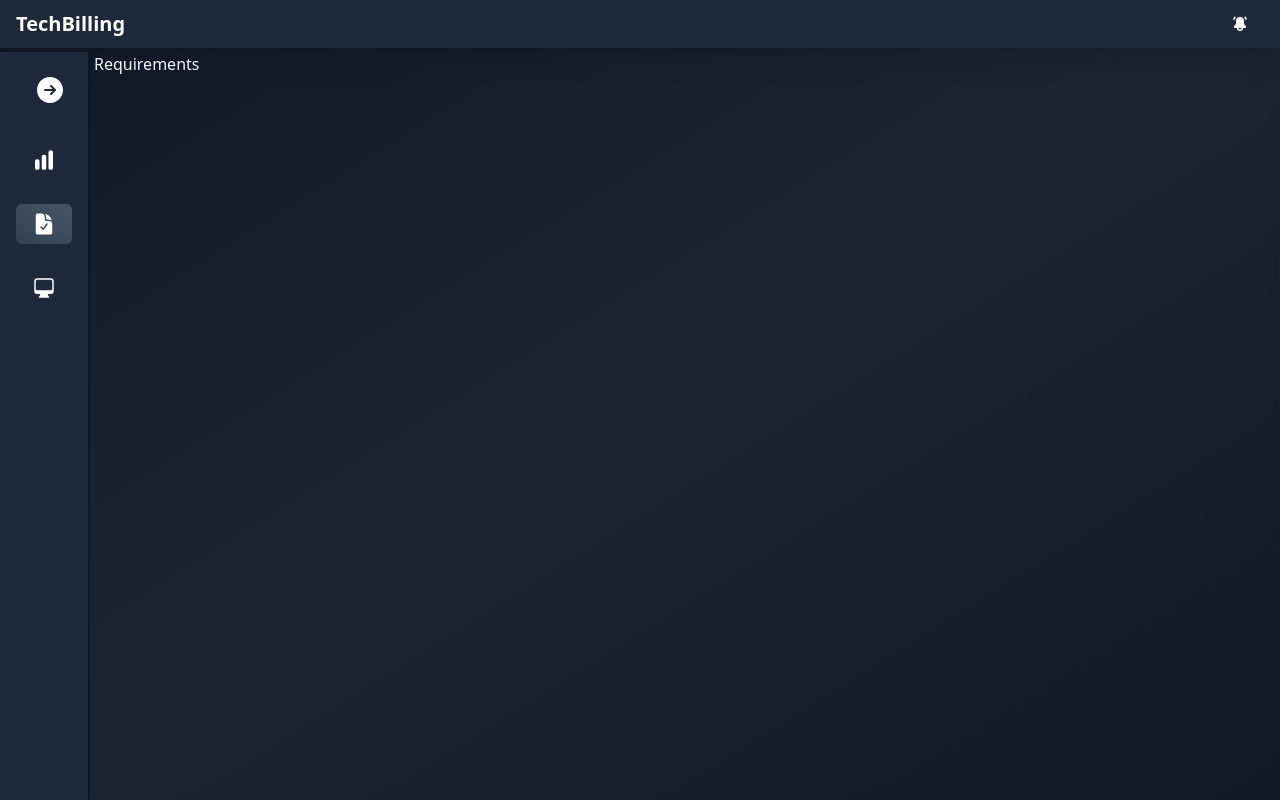
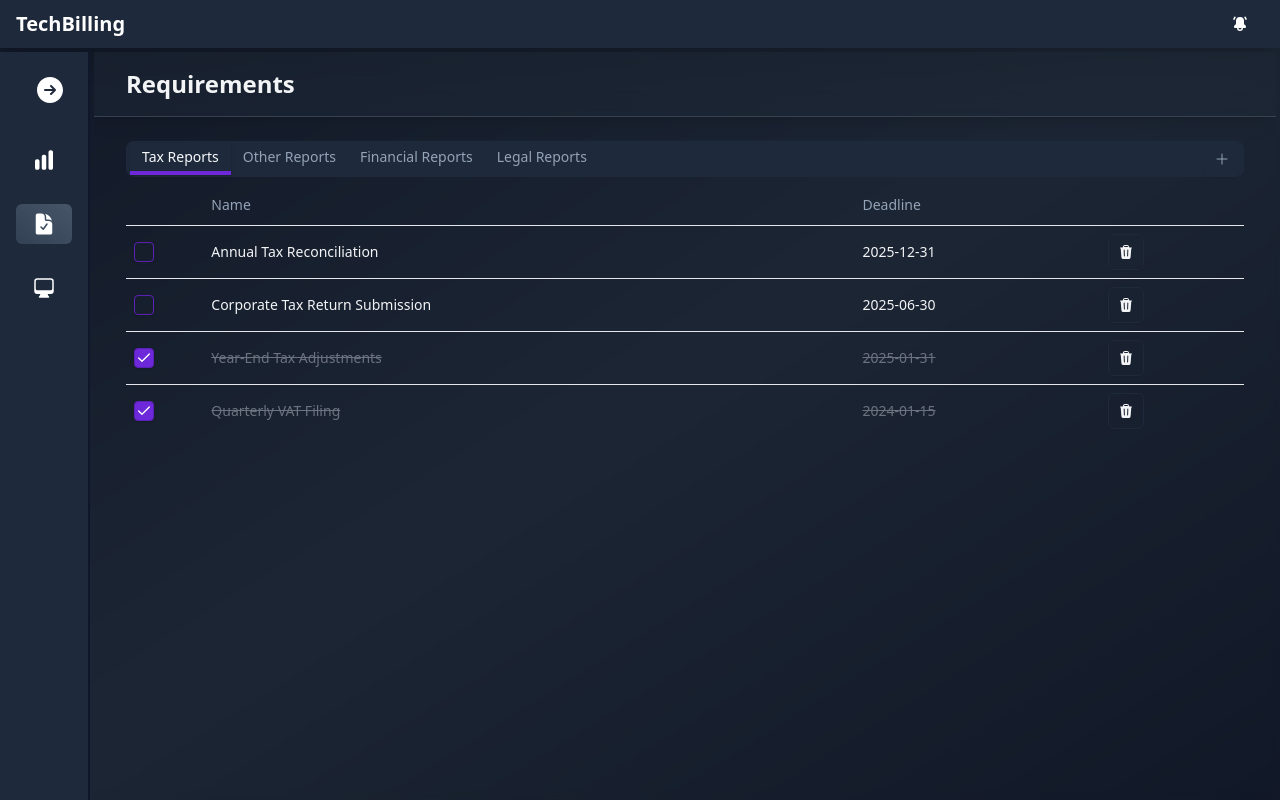
Before and after one commit to RitaLanca/app-billing, a React (Vite) app: page /requirements in a window 1280 px wide. Built offline with nearby package versions, Linux system fonts and the light colour scheme; data requests are answered from the project's data file.

Commit message:
Add requirements checklist feature to the requirements page

```diff
--- /dev/null
+++ b/src/containers/CreateRequirementsDialog.tsx
@@ -0,0 +1,102 @@
+import { FormProvider, useForm } from 'react-hook-form';
+import { Button } from "@/components/ui/button";
+import { PlusIcon } from "@heroicons/react/24/solid";
+import { zodResolver } from '@hookform/resolvers/zod';
+import { requirementsFormSchema } from '@/schemas/requirements';
+import { z } from 'zod';
+import CreateDialog from '@/components/dialogs/CreateDialog';
+import { CreateRequirementDialogProps, requirementProps } from '@/types/requirements';
+import { useEffect } from 'react';
+import { convertToYYYYMMDD } from '@/helpers/dates';
+import ErrorField from '@/components/forms/ErrorField';
+
+const CreateRequirementsDialog =({
+   categories,
+   onCancel,
+   onSubmit,
+} : CreateRequirementDialogProps<requirementProps>) => {
+
+    const openDialogButton = (
+        <Button variant="outline" size="icon" className="font-medium">
+            <PlusIcon className="size-4"/>
+        </Button>
+    );
+
+    const formMethods = useForm<z.infer<typeof requirementsFormSchema>>({
+        resolver: zodResolver(requirementsFormSchema),
+        defaultValues: {
+            name: '',
+            category: '',
+            deadline:convertToYYYYMMDD(new Date().toLocaleDateString()),
+        },
+        mode: 'onChange',
+    })
+
+
+    const { register, control, reset, formState, trigger} = formMethods;
+
+    useEffect(() => {
+        reset({
+            ...formState.defaultValues,
+            category: categories[0].tabName,
+        })
+        trigger();
+
+    // eslint-disable-next-line react-hooks/exhaustive-deps
+    }, [categories])
+
+  return (
+    <FormProvider {...formMethods} >
+      <CreateDialog
+            trigger={openDialogButton}
+            title='Create requirement'
+            onSubmit={onSubmit}
+            onCancel={onCancel}
+
+            >
+            <div className="flex flex-col gap-4 py-4">
+                <div className="flex flex-col sm:flex-row gap-4">
+                    <label className='min-w-20'>
+                        Name
+                    </label>
+                    <div className='w-full flex flex-col'>
+                        <input
+                            type='text' {...register("name")}
+                            className="block h-8 text-slate-500 text-xs border border-slate-200 rounded-md px-3 py-2  focus:outline-none focus:border-slate-400 hover:border-slate-300 shadow-sm focus:shadow"
+                        />
+                        <ErrorField msg={formMethods.formState?.errors?.name?.message}/>
+                    </div>
+                </div>
+                <div className="flex flex-col sm:flex-row gap-4">
+                    <label className='min-w-20'>
+                        Category
+                    </label>
+                    <div className='w-full flex flex-col'>
+                        <select
+                            {...register("category")}
+                            className="h-8 text-slate-500 text-xs border border-slate-200 rounded-md px-3 py-1 focus:outline-none focus:border-slate-400 hover:border-slate-300 shadow-sm focus:shadow"
+                            >
+                            {categories?.map(category => ( <option key={category.tabId} value={category.tabName}>{category.tabName}</option>))}
+                        </select>
+                        <ErrorField msg={formMethods.formState?.errors?.category?.message}/>
+                    </div>
+                </div>
+                <div className="flex flex-col sm:flex-row gap-4">
+                    <label className='min-w-20'>
+                        Deadline
+                    </label>
+                    <div className='w-full  flex flex-col'>
+                        <input
+                            type='date' {...register("deadline")}
+                            className="h-8 text-slate-500 text-xs border border-slate-200 rounded-md px-3 py-1 focus:outline-none focus:border-slate-400 hover:border-slate-300 shadow-sm focus:shadow"
+                        />
+                        <ErrorField msg={formMethods.formState?.errors?.deadline?.message}/>
+                    </div>
+                </div>
+            </div>
+    </CreateDialog>
+  </FormProvider>
+  )
+}
+
+export default CreateRequirementsDialog
--- /dev/null
+++ b/src/containers/RequirementsTabs.tsx
@@ -0,0 +1,37 @@
+import CheckList from "@/components/CheckList";
+import { Tabs as ShadcnTabs, TabsContent, TabsList, TabsTrigger } from "@/components/ui/tabs"
+import { requirementProps, RequirementTabsProps } from "@/types/requirements";
+import CreateRequirementsDialog from "./CreateRequirementsDialog";
+
+const RequirementsTabs = <T extends requirementProps,> ({
+    tabs,
+    defaultTab,
+    handleCreate,
+    handleDelete,
+    handleCheck,
+}: RequirementTabsProps<T>) => {
+
+    return(
+        <ShadcnTabs defaultValue={defaultTab || ''} className="w-full">
+            <TabsList className="flex justify-between">
+                <div>
+                    {tabs?.map(tab => <TabsTrigger value={tab.tabId}>{tab.tabName}</TabsTrigger> )}
+                </div>
+                <CreateRequirementsDialog onCancel={()=>{}} onSubmit={handleCreate} categories={tabs} />  {/* Button and create dialog */}
+            </TabsList>
+                {tabs?.map(tab =>  (
+                    <TabsContent value={tab.tabId}>
+                        <CheckList
+                            key={tab.tabName}
+                            list={tab.tabContent}
+                            handleDelete={handleDelete}
+                            handleCheck={handleCheck}
+                        />
+                    </TabsContent>
+                ))
+            }
+        </ShadcnTabs>
+    );
+}
+
+export default RequirementsTabs;
--- /dev/null
+++ b/src/helpers/strings.ts
@@ -0,0 +1,5 @@
+export const toCamelCase = (input: string): string => {
+    return input
+      .toLowerCase() // Convert to lowercase
+      .replace(/[^a-zA-Z0-9]+(.)/g, (match, char) => char.toUpperCase());
+  }
--- a/src/pages/Requirements.tsx
+++ b/src/pages/Requirements.tsx
@@ -1,10 +1,80 @@
-import React from 'react'
+import { useEffect, useState } from 'react';
+import useRequest from '@/hooks/useRequest';
+import Page from '../templates/Page';
+import RequirementsTabs from '@/containers/RequirementsTabs';
+import { createNewComplianceRequirement, deleteComplianceRequirement, getComplianceRequirements, updateComplianceRequirement } from '@/api/requirements';
+import { requirementProps, TabContentProps } from '@/types/requirements';
+import { toCamelCase } from '@/helpers/strings';
+import { FieldValues } from 'react-hook-form';
+import { v4 as uuidv4 } from 'uuid';
 
 const Requirements = () => {
+  const { data, request:refreshRequirements } = useRequest(getComplianceRequirements);
+  const [tabs, setTabs] = useState<TabContentProps<requirementProps>[]>([]);
+  const defaultTab = tabs.length > 0 ? tabs[0].tabId : undefined;
+
+  const groupRequirementsByCategory = arr =>  arr?.reduce((acc, currRequirement, index) => {
+    const {category} = currRequirement;
+    if(!acc[category]){
+      acc[category] = [];
+    }
+    acc[category].push(currRequirement);
+    return acc;
+  }, []);
+
+  const buildTabsInfo = ():TabContentProps<requirementProps>[] => {
+    const requirementGroups = groupRequirementsByCategory(data);
+    return Object.entries(requirementGroups)?.map(([category, requirements]) => ({
+      tabId: toCamelCase(category),
+      tabName: category,
+      tabContent: requirements as requirementProps[],
+    }));
+  }
+
+  const createNewRequirement = async (formData: FieldValues ): Promise<void> => {
+    const newRequirement = {
+      id: uuidv4(),
+      name: formData.name,
+      category: formData.category,
+      deadline: formData.deadline,
+      done:false,
+    } as requirementProps
+    await createNewComplianceRequirement(newRequirement);
+    await refreshRequirements();
+  }
+
+  const deleteRequirement = async(requirementId: string): Promise<void> => {
+    await deleteComplianceRequirement(requirementId);
+    await refreshRequirements();
+  }
+
+  const checkRequirement = async(requirementId: string, checkStatus: boolean): Promise<void> => {
+    const updatedRequirement = {
+      done:checkStatus,
+    }
+    await updateComplianceRequirement(requirementId, updatedRequirement);
+    await refreshRequirements();
+  }
+
+  useEffect(() => {
+    if(data){
+      const result = data && buildTabsInfo();
+      setTabs(result);
+    }
+  }, [data]);
+
   return (
-    <div>
-      <h1>Requirements</h1>
-    </div>
+    <Page title='Requirements'>
+         {tabs.length > 0 && (
+          <RequirementsTabs
+            tabs={tabs}
+            defaultTab={defaultTab}
+            handleCreate={createNewRequirement}
+            handleDelete={deleteRequirement}
+            handleCheck={checkRequirement}
+          />
+         )}
+     </Page>
   )
 }
 
--- /dev/null
+++ b/src/schemas/requirements.ts
@@ -0,0 +1,8 @@
+import { z } from "zod";
+
+export const requirementsFormSchema = z.object({
+    id:z.string().optional(),
+    name: z.string().min(1,'Required field'),
+    category: z.string().nonempty('Required field'),
+    deadline: z.string().nonempty('Required field'),
+})
```
